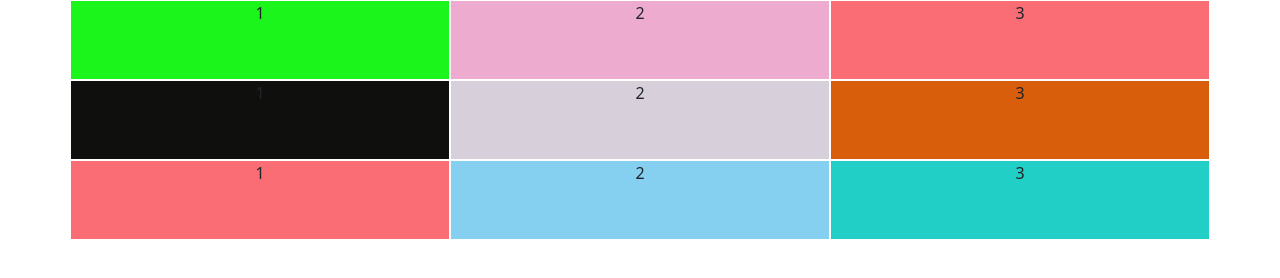
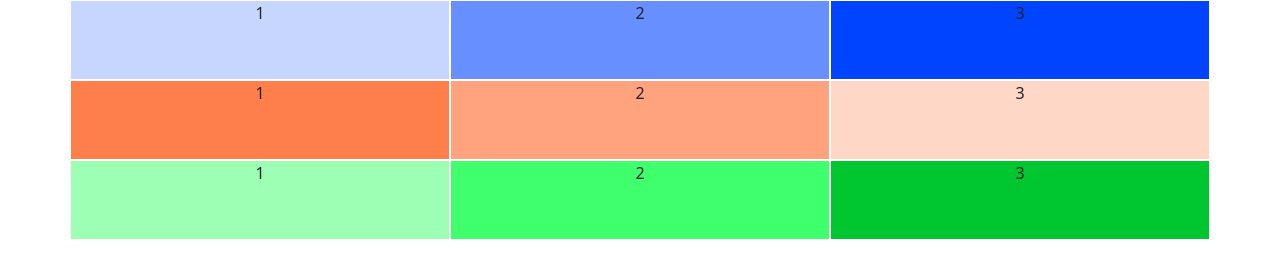
Before and after one commit to Nangkhamlar/layout, a plain HTML site: page page3.html in a window 1280 px wide. Drawn offline with Linux system fonts and the light colour scheme.

Commit message:
second commit

```diff
--- a/css/style.css
+++ b/css/style.css
@@ -1,119 +1,104 @@
-<<<<<<< HEAD
 
-.col-lg-3 ,.col-md-6 {
-background-color: blue;
-border: 1px solid white;
+
+
+
+ .color-purple {
+        background-color: #E9C7FF;
         height: 80px;
+        border: 1px solid #fff;
+        text-align: center;
+    }
+
+    .color-green {
+        background-color: #9DFFB4;
+        height: 80px;
+        border: 1px solid #fff;
+        text-align: center;
+    }
+
+    .color-orange{
+        background-color: #FFD7C7;
+        height: 80px;
+        border: 1px solid #fff;
+        text-align: center;
+    }
+
+    .color-blue {
+        background-color: #C7D6FF;
+        height: 80px;
+        border: 1px solid #fff;
+        text-align: center;
+    }
+
+    .color-pink {
+        background-color: #FFD7C7;
+        height: 80px;
+        border: 1px solid #fff;
+        text-align: center;
     }
 
 
-.col-lg-2 ,.col-md-4 {
-background-color: blueviolet;
-border: 1px solid white;
+    .color-green1 {
+        background-color: #9DFFB4;
         height: 80px;
+        border: 1px solid #fff;
+        text-align: center;
+    }
+
+    .color-green2 {
+        background-color: #3FFF6C;
+        height: 80px;
+        border: 1px solid #fff;
+        text-align: center;
     }
 
 
-.col-lg-4 ,.col-md-12 {
-background-color: green;
-border: 1px solid white;
+    .color-green3 {
+        background-color: #00C72F;
         height: 80px;
-}
-
-.color-green{
-    background-color: green;
-    height: 80px;
-    border:1px solid #fff;
+        border: 1px solid #fff;
         text-align: center;
     }
 
-.color-blue{
-    background-color: rgb(112, 10, 228);
+    .color-orange1 {
+        background-color: #FF7F4C;
         height: 80px;
-    border:1px solid #fff;
+        border: 1px solid #fff;
         text-align: center;
     }
 
-.color-pink{
-    background-color: rgb(233, 184, 211);
+    .color-orange2 {
+        background-color: #FFA37E;
         height: 80px;
-    border:1px solid #fff;
+        border: 1px solid #fff;
         text-align: center;
     }
 
-.color-red{
-    background-color: rgb(236, 24, 35);
+    .color-orange3 {
+        background-color: #FFD7C7;
         height: 80px;
-    border:1px solid #fff;
+        border: 1px solid #fff;
         text-align: center;
     }
 
-.color-yellow{
-   background-color: rgb(238, 234, 12);
+
+
+    .color-blue1 {
+        background-color: #C7D6FF;
         height: 80px;
-    border:1px solid #fff;
+        border: 1px solid #fff;
+        text-align: center;
+    }
+     .color-blue2 {
+        background-color: #678FFF;
+        height: 80px;
+        border: 1px solid #fff;
         text-align: center;
     }
 
-.color-gray{
-   background-color: rgb(215, 208, 219);
+     .color-blue3 {
+        background-color: #0044FF;
         height: 80px;
-    border:1px solid #fff;
+        border: 1px solid #fff;
         text-align: center;
     }
-.color-yellow{
-   background-color: rgb(238, 234, 12);
-    height: 80px;
-    border:1px solid #fff;
-    text-align: center;
-}
-.color-orange{
-   background-color: rgb(216, 94, 12);
-    height: 80px;
-    border:1px solid #fff;
-    text-align: center;
-}
-
-.color-dark{
-    background-color: rgb(15, 15, 14);
-    height: 80px;
-    border:1px solid #fff;
-    text-align: center;
-}
-
-.color-blue{
-    background-color: rgb(33, 53, 238);
-    height: 80px;
-    border:1px solid #fff;
-    text-align: center;
-}
-.color-bluesky{
-    background-color: rgb(34, 207, 199);
-    height: 80px;
-    border:1px solid #fff;
-    text-align: center;
-}
-
-.color-green{
-    background-color: rgb(27, 245, 27);
-    height: 80px;
-    border:1px solid #fff;
-}
-
-.color-blue{
-    background-color: rgb(133, 207, 241);
-    height: 80px;
-     border:1px solid #fff;
-}
-
-.color-pink{
-    background-color: rgb(238, 171, 208);
-    height: 80px;
-     border:1px solid #fff;
-}
-
-.color-red{
-    background-color: rgb(250, 109, 116);
-    height: 80px;
-     border:1px solid #fff;
-}
--- a/page3.html
+++ b/page3.html
@@ -9,25 +9,26 @@
     <link rel="stylesheet" href="./css/lib/bootstrap.min.css">
     <link rel="stylesheet" href="./css/lib/fontawesome/css/all.css">
     <link rel="stylesheet" href="./css/style.css">
+
 </head>
 <body>
  <div class="container">
     <div class="row flex-lg-row-reverse flex-md-wrap flex-sm-wrap">
-        <div class="col-lg-4 col-md-6 col-sm-12 order-md-3 color-green ">1</div>
-        <div class="col-lg-4 col-md-6 col-sm-12 order-md-2 color-pink">2</div>
-        <div class="col-lg-4 col-md-6 col-sm-12 order-md-1 color-red">3</div>
+        <div class="col-lg-4 col-md-6 col-sm-12 order-md-3 color-blue1 ">1</div>
+        <div class="col-lg-4 col-md-6 col-sm-12 order-md-2 color-blue2">2</div>
+        <div class="col-lg-4 col-md-6 col-sm-12 order-md-1 color-blue3">3</div>
     </div>
 
     <div class="row flex-lg-row-reverse flex-md-wrap">
-        <div class="col-lg-4 col-md-6 col-sm-12 order-3  color-dark ">1</div>
-        <div class="col-lg-4 col-md-6 col-sm-12  order-2  color-gray">2</div>
-        <div class="col-lg-4 col-md-6 col-sm-12 order-1  color-orange">3</div>
+        <div class="col-lg-4 col-md-6 col-sm-12 order-3  color-orange1 ">1</div>
+        <div class="col-lg-4 col-md-6 col-sm-12  order-2  color-orange2">2</div>
+        <div class="col-lg-4 col-md-6 col-sm-12 order-1  color-orange3">3</div>
     </div>
 
      <div class="row flex-lg-row-reverse flex-md-wrap ">
-        <div class="col-lg-4 col-md-6 col-sm-12 order-3 color-red ">1</div>
-        <div class="col-lg-4 col-md-6 col-sm-12 order-2 color-blue">2</div>
-        <div class="col-lg-4 col-md-6 col-sm-12 order-1 color-bluesky">3</div>
+        <div class="col-lg-4 col-md-6 col-sm-12 order-3 color-green1 ">1</div>
+        <div class="col-lg-4 col-md-6 col-sm-12 order-2 color-green2">2</div>
+        <div class="col-lg-4 col-md-6 col-sm-12 order-1 color-green3">3</div>
      </div>
 
  </div>
```
Also changed, not shown: index.html (+14 -30 lines), page2.html (+14 -13 lines), page4.html (+17 -44 lines). Lines whose indentation alone changed are shown as unchanged.
